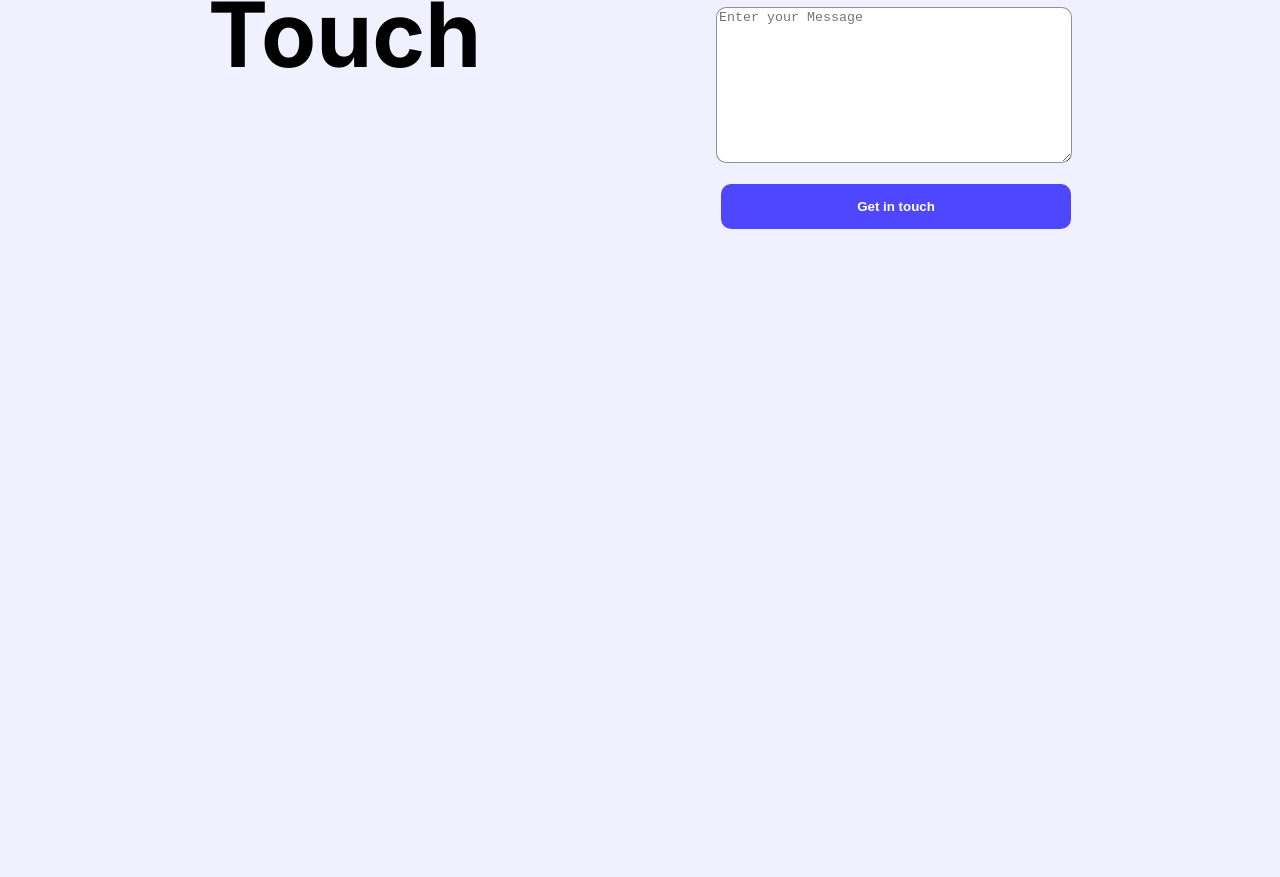
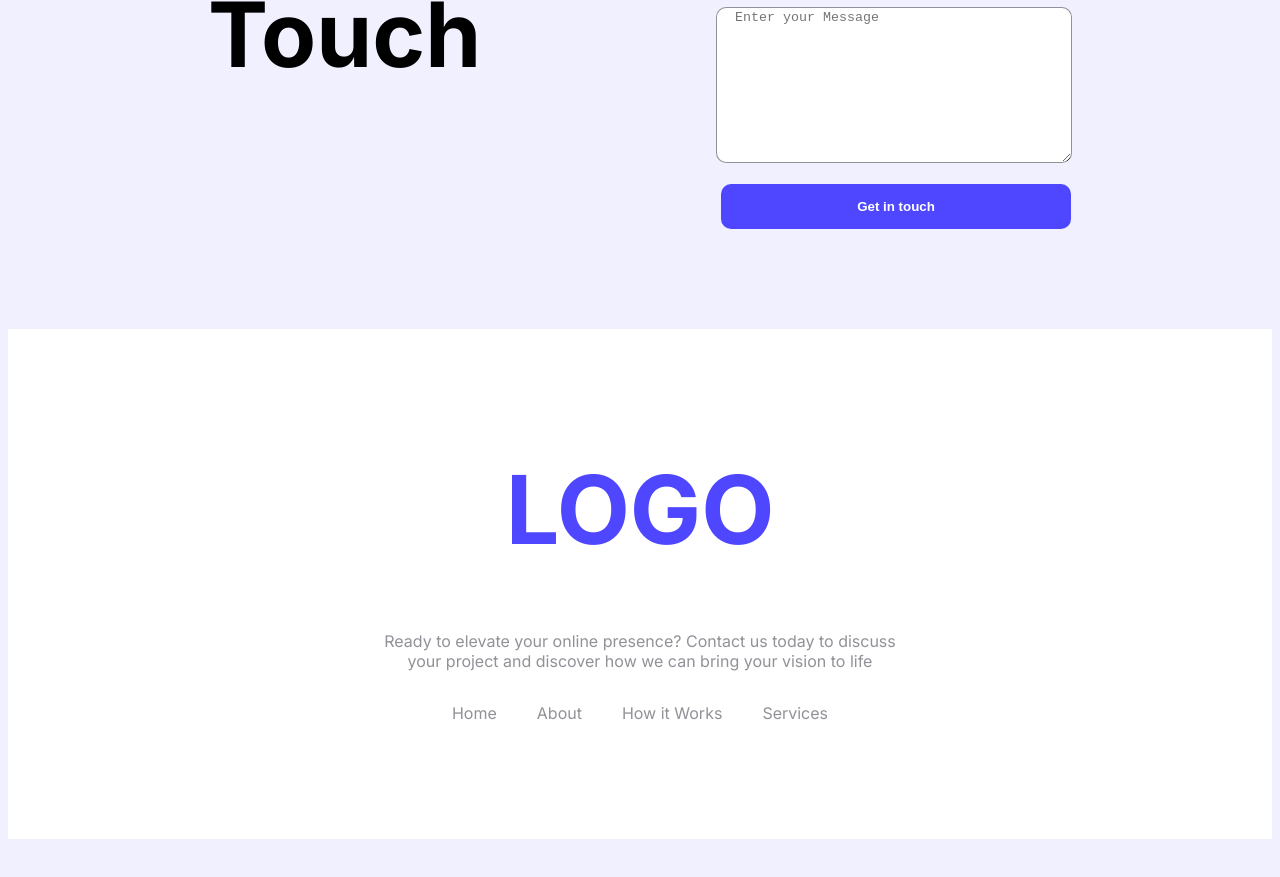
Before and after one commit to Tamzid41690-dev/Assignment1, a plain HTML site: page index.html in a window 1280 px wide. Shown: the part 2582-3459 px from the top of the page. Before the commit the page ends 2911 px from the top, so only its background shows below. Drawn offline with Linux system fonts and the light colour scheme.

Commit message:
final push

```diff
--- a/index.html
+++ b/index.html
@@ -59,18 +59,29 @@
             </div>
             <div class="mi">
                 <label for="email" >Email:</label> <br> <br>
-                <input type="email" id="email" placeholder="example@gmail.com"> <br>
+                <input type="email" id="email" placeholder="   example@gmail.com"> <br>
                 <label for="name">Name:</label> <br> <br>
-                <input type="name" id="name" placeholder="Full Name"> <br>
+                <input type="name" id="name" placeholder="   Full Name"> <br>
                 <label for="message">Message:</label> <br> <br>
-                <textarea name="message" id="message" placeholder="Enter your Message" cols="30" rows="10"></textarea> <br>
+                <textarea name="message" id="message" placeholder="  Enter your Message" cols="30" rows="10"></textarea> <br>
                 <input class="button-primary2" type="submit" value="Get in touch">
             </div>
         </section>
 
     </main>
-    <footer>
+    <footer id="footer">
+        <div>
+            <h1 class="logo-h1">LOGO</h1>
+            <p class="footer-p">Ready to elevate your online presence? Contact us today to discuss
+              <br>  your project and discover how we can bring your vision to life</p>
+        </div>
+        <div class="last-textr-abba">
+            <p class="last-text">Home</p>
+            <p class="last-text">About</p>
+            <p class="last-text">How it Works</p>
+            <p class="last-text">Services</p>
 
+        </div>
     </footer>
 </body>
 </html>
--- a/style.css
+++ b/style.css
@@ -168,3 +168,26 @@ textarea{
     width: 350px;
     margin-left: 5px;
 }
+
+footer{
+    background-color: #ffffff;
+    padding-top: 60px;
+    margin-bottom: 200px;
+}
+.logo-h1{
+     color: #4E47FF;
+    font-weight:bolder;
+    font-size: 95px;
+    text-align: center;
+}
+.footer-p{
+    text-align: center;
+     color: rgba(37, 36, 50, 0.5);
+}
+.last-textr-abba{
+    display: flex;
+    justify-content: center;
+    gap: 40px;
+    color: rgba(37, 36, 50, 0.5);
+    padding-bottom: 100px;
+}
```
